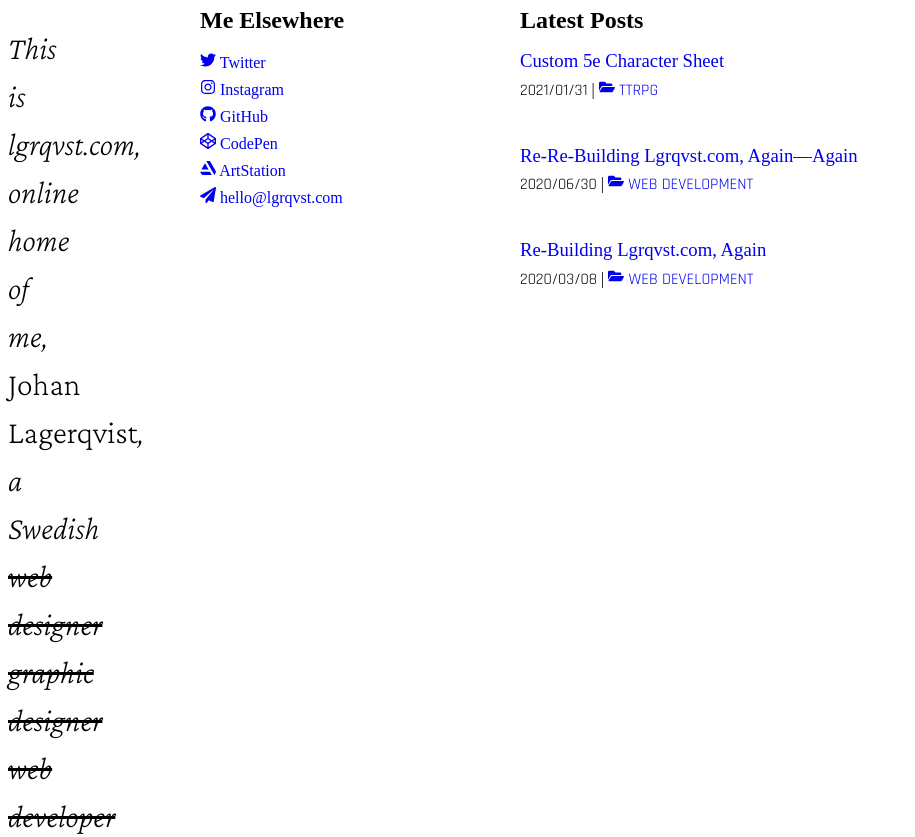
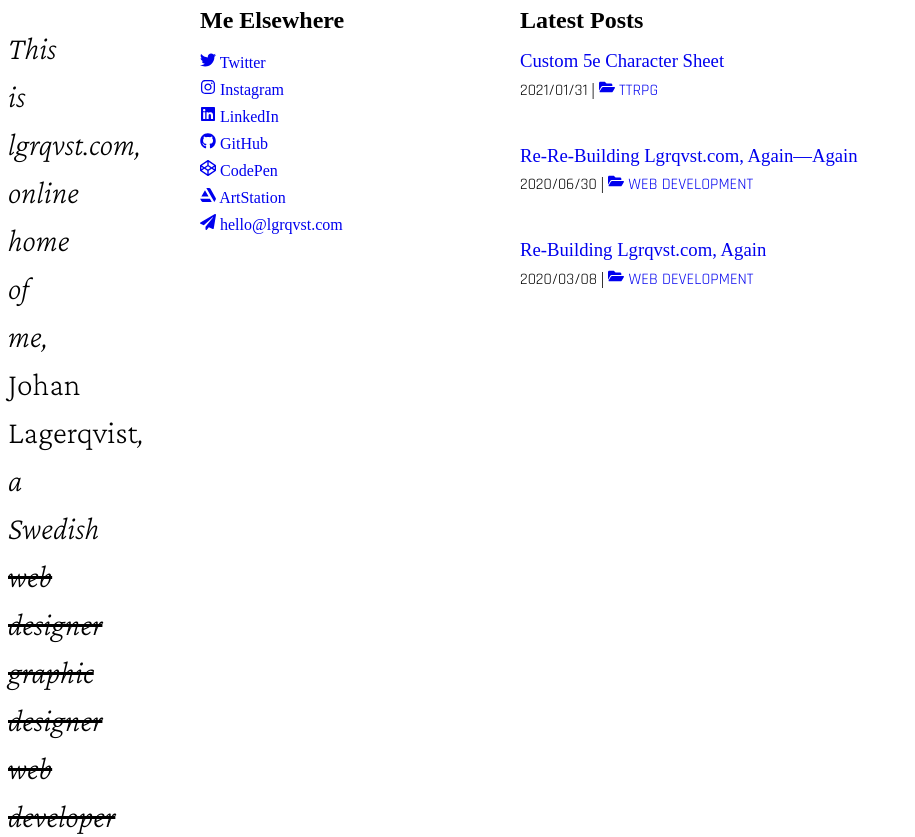
Before and after one commit to lgrqvst/lgrqvst.com, a Gatsby site: page / in a window 1280 px wide. Shown: the top 837 px of the page, without its empty margins (0-915 px from the left). Built offline with nearby package versions, Linux system fonts and the light colour scheme; Gatsby itself is replaced by a stand-in of ours; a web font is replaced by a local one.

Commit message:
Add Linkedin to social media

```diff
--- a/src/components/socialMedia.js
+++ b/src/components/socialMedia.js
@@ -3,6 +3,7 @@ import styled from "styled-components"
 import {
   FaTwitter,
   FaInstagram,
+  FaLinkedin,
   FaGithub,
   FaCodepen,
   FaArtstation,
@@ -20,6 +21,11 @@ const SocialMedia = () => {
       name: "Instagram",
       link: "https://instagram.com/lgrqvst",
       icon: FaInstagram,
+    },
+    {
+      name: "LinkedIn",
+      link: "https://www.linkedin.com/in/johanlagerqvist/",
+      icon: FaLinkedin,
     },
     {
       name: "GitHub",
```
